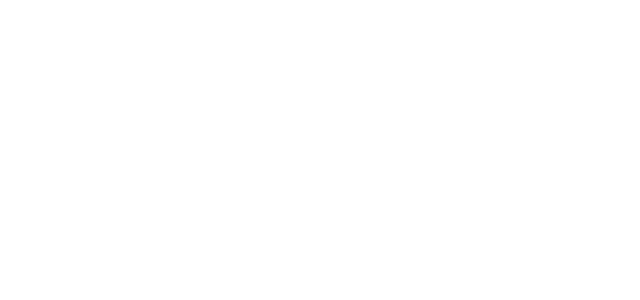
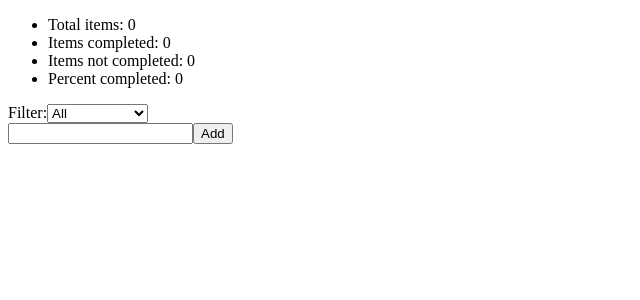
Before and after one commit to yme1313/React_typescript, a React (Create React App) app in the folder ts-react-query/: page /todo in a window 1280 px wide. Before the commit this address had no page. Shown: the top 300 px of the page, without its empty margins (0-640 px from the left). Built offline with nearby package versions, Linux system fonts and the light colour scheme.

Commit message:
20230427 backup

```diff
--- a/ts-react-query/package.json
+++ b/ts-react-query/package.json
@@ -20,6 +20,7 @@
     "react-query-devtools": "^2.6.3",
     "react-router-dom": "^6.10.0",
     "react-scripts": "5.0.1",
+    "recoil": "^0.7.7",
     "styled-components": "^5.3.10",
     "typescript": "^4.4.2",
     "web-vitals": "^2.1.0"
--- a/ts-react-query/src/App.tsx
+++ b/ts-react-query/src/App.tsx
@@ -1,10 +1,11 @@
 import React from 'react';
-import { ReactQueryDevtools } from "@tanstack/react-query-devtools";
-import { Route, Routes} from "react-router-dom";
+import { ReactQueryDevtools } from '@tanstack/react-query-devtools';
+import { Route, Routes } from 'react-router-dom';
 
 import Home from './containers/Home';
-import Movie from "../src/containers/Movie";
-import MuiTest from '../src/containers/MuiTest'
+import Movie from '../src/containers/Movie';
+import MuiTest from '../src/containers/MuiTest';
+import TodoList from './containers/TodoListContainer';
 
 export default function App() {
   return (
@@ -13,6 +14,7 @@
         <Route path="/" element={<Home />} />
         <Route path="/movie" element={<Movie />} />
         <Route path="/muitest" element={<MuiTest />} />
+        <Route path="todo" element={<TodoList />} />
       </Routes>
       <ReactQueryDevtools initialIsOpen={true} />
     </>
--- /dev/null
+++ b/ts-react-query/src/components/TodoItem.tsx
@@ -0,0 +1,58 @@
+import { useRecoilState } from 'recoil';
+import { Todo, todoListState } from '../containers/TodoListContainer';
+
+type Helper = (arr: Todo[], index: number, newValue: Todo) => Todo[];
+const replaceItemAtIndex: Helper = (
+  arr: Todo[],
+  index: number,
+  newValue: Todo,
+) => {
+  return [...arr.slice(0, index), newValue, ...arr.slice(index + 1)];
+};
+
+const removeItemAtIndex = (arr: Todo[], index: number): Todo[] => {
+  return [...arr.slice(0, index), ...arr.slice(index + 1)];
+};
+
+export default function TodoItem({ item }: { item: Todo }) {
+  const [todoList, setTodoList] = useRecoilState(todoListState);
+  const index = todoList.findIndex((listItem) => listItem === item);
+
+  const editItemText: React.ChangeEventHandler<HTMLInputElement> = ({
+    target: { value },
+  }) => {
+    const newList = replaceItemAtIndex(todoList, index, {
+      ...item,
+      text: value,
+    });
+
+    setTodoList(newList);
+  };
+
+  const toggleItemCompletion = () => {
+    const newList = replaceItemAtIndex(todoList, index, {
+      ...item,
+      isComplete: !item.isComplete,
+    });
+
+    setTodoList(newList);
+  };
+
+  const deleteItem = () => {
+    const newList = removeItemAtIndex(todoList, index);
+
+    setTodoList(newList);
+  };
+
+  return (
+    <div>
+      <input type="text" value={item.text} onChange={editItemText} />
+      <input
+        type="checkbox"
+        checked={item.isComplete}
+        onChange={toggleItemCompletion}
+      />
+      <button onClick={deleteItem}>X</button>
+    </div>
+  );
+}
--- /dev/null
+++ b/ts-react-query/src/components/TodoItemCreator.tsx
@@ -0,0 +1,41 @@
+import { useState } from "react";
+import { useSetRecoilState } from "recoil";
+import { todoListState } from "../containers/TodoListContainer";
+
+// 고유한 Id 생성을 위한 유틸리티
+let id = 0;
+function getId() {
+  return id++;
+}
+
+export default function TodoItemCreator() {
+  const [inputValue, setInputValue] = useState<string>("");
+  // useSetRecoilState()을 사용하는 것은 컴포넌트가 값이 바뀔 때 리렌더링을 하기 위해 컴포넌트를 구독하지 않고도 값을 설정하게 해줍니다.
+  const setTodoList = useSetRecoilState(todoListState);
+
+  const addItem = () => {
+    // 기존 todo 리스트를 기반으로 새 todo 리스트를 만들 수 있도록 setter 함수의 updater 형식을 사용한다는 점에 유의해야 한다.
+    setTodoList((oldTodoList) => [
+      ...oldTodoList,
+      {
+        id: getId(),
+        text: inputValue,
+        isComplete: false
+      }
+    ]);
+    setInputValue("");
+  };
+
+  const onChange: React.ChangeEventHandler<HTMLInputElement> = ({
+    target: { value }
+  }) => {
+    setInputValue(value);
+  };
+
+  return (
+    <div>
+      <input type="text" value={inputValue} onChange={onChange} />
+      <button onClick={addItem}>Add</button>
+    </div>
+  );
+}
--- /dev/null
+++ b/ts-react-query/src/components/TodoListFilters.tsx
@@ -0,0 +1,32 @@
+import React from 'react';
+import { atom, useRecoilState } from 'recoil';
+
+/** 필터링 된 todo 리스트 : 전체 todo 리스트에서 일부 기준에 따라
+ ** 특정 항목이 필터링 된 새 리스트(예: 이미 완료된 항목 필터링)를 생성되어 파생된다.
+ */
+type FilterState = 'Show Completed' | 'Show All' | 'Show Uncompleted';
+export const todoListFilterState = atom<FilterState>({
+  key: 'todoListFilterState',
+  default: 'Show All',
+});
+
+export default function TodoListFilters() {
+  const [filter, setFilter] = useRecoilState(todoListFilterState);
+  const updateFilter: React.ChangeEventHandler<HTMLSelectElement> = ({
+    target: { value },
+  }) => {
+    // upcasting always typesafe
+    setFilter(value as FilterState);
+  };
+
+  return (
+    <>
+      Filter:
+      <select value={filter} onChange={updateFilter}>
+        <option value="Show All">All</option>
+        <option value="Show Completed">Completed</option>
+        <option value="Show Uncompleted">Uncompleted</option>
+      </select>
+    </>
+  );
+}
--- /dev/null
+++ b/ts-react-query/src/components/TodoListStats.tsx
@@ -0,0 +1,47 @@
+import React from "react";
+import { todoListState } from "../containers/TodoListContainer";
+import { selector, useRecoilValue } from "recoil";
+
+export const todoListStatsState = selector({
+  key: "TodoListStats",
+  get: ({ get }) => {
+    const todoList = get(todoListState);
+    const totalNum = todoList.length;
+    const totalCompletedNum = todoList.filter((item) => item.isComplete).length;
+    const totalUncompletedNum = totalNum - totalCompletedNum;
+    const percentCompleted =
+      totalNum === 0 ? 0 : (totalCompletedNum / totalNum) * 100;
+
+    return {
+      totalNum,
+      totalCompletedNum,
+      totalUncompletedNum,
+      percentCompleted
+    };
+  }
+});
+/**
+ * Todo list statistics: derived from the complete todo list
+ * by calculating useful attributes of the list,
+ * such as the total number of items in the list,
+ * the number of completed items, and the percentage of items that are completed.
+ */
+export default function TodoListStats() {
+  const {
+    totalNum,
+    totalCompletedNum,
+    totalUncompletedNum,
+    percentCompleted
+  } = useRecoilValue(todoListStatsState);
+
+  const formattedPercentCompleted = Math.round(percentCompleted);
+
+  return (
+    <ul>
+      <li>Total items: {totalNum}</li>
+      <li>Items completed: {totalCompletedNum}</li>
+      <li>Items not completed: {totalUncompletedNum}</li>
+      <li>Percent completed: {formattedPercentCompleted}</li>
+    </ul>
+  );
+}
--- a/ts-react-query/src/containers/Home.tsx
+++ b/ts-react-query/src/containers/Home.tsx
@@ -1,8 +1,7 @@
-import styled from "styled-components";
+import styled from 'styled-components';
 import { Link } from 'react-router-dom';
 
 export default function Home() {
-
   return (
     <Wrapper>
       <Title>첫 화면입니다.</Title>
@@ -12,9 +11,11 @@
       <Button color="red">
         <Link to="/muitest">Material UI</Link>
       </Button>
-      <Button color="blue">Blue Button</Button>
+      <Button color="blue">
+        <Link to="/todo">Todo List</Link>
+      </Button>
     </Wrapper>
-  )
+  );
 }
 
 const Title = styled.h1`
@@ -35,11 +36,11 @@
   padding: 0.5em 1em;
   border-radius: 3px;
   border: none;
-  margin : 10px;
-  cursor : pointer;
+  margin: 10px;
+  cursor: pointer;
 
   & > a {
-    text-decoration : none;
-    color : white;
+    text-decoration: none;
+    color: white;
   }
 `;
--- /dev/null
+++ b/ts-react-query/src/containers/TodoListContainer.tsx
@@ -0,0 +1,54 @@
+import React from 'react';
+import { selector, useRecoilValue } from 'recoil';
+import TodoItem from '../components/TodoItem';
+import TodoItemCreator from '../components/TodoItemCreator';
+import TodoListFilters from '../components/TodoListFilters';
+import { todoListFilterState } from '../components/TodoListFilters';
+import TodoListStats from '../components/TodoListStats';
+import { atom } from 'recoil';
+
+// Todo 안에 값들 타입 지정
+export interface Todo {
+  id: number;
+  text: string;
+  isComplete: boolean;
+}
+// Recoil 생성
+export const todoListState = atom<Todo[]>({
+  key: 'todoList',
+  default: [],
+});
+
+// toListState와 todoListFilterState 파생하여 filteredTodoListState 생성
+const filteredTodoListState = selector({
+  key: 'FilteredTodoList',
+  get: ({ get }) => {
+    const filter = get(todoListFilterState);
+    const list = get(todoListState);
+
+    switch (filter) {
+      case 'Show Completed':
+        return list.filter((item) => item.isComplete);
+      case 'Show Uncompleted':
+        return list.filter((item) => !item.isComplete);
+      default:
+        return list;
+    }
+  },
+});
+
+export default function TodoList() {
+  // 동시에 읽고 쓰기 위함.
+  const todoList = useRecoilValue(filteredTodoListState);
+
+  return (
+    <>
+      <TodoListStats />
+      <TodoListFilters />
+      <TodoItemCreator />
+      {todoList.map((todoItem) => (
+        <TodoItem key={todoItem.id} item={todoItem} />
+      ))}
+    </>
+  );
+}
--- a/ts-react-query/src/index.tsx
+++ b/ts-react-query/src/index.tsx
@@ -1,18 +1,21 @@
-import React from "react";
-import ReactDOM from "react-dom/client";
-import { QueryClient, QueryClientProvider } from "@tanstack/react-query";
-import {BrowserRouter} from 'react-router-dom'
-import App from "./App";
+import React from 'react';
+import ReactDOM from 'react-dom/client';
+import { RecoilRoot } from 'recoil';
+import { QueryClient, QueryClientProvider } from '@tanstack/react-query';
+import { BrowserRouter } from 'react-router-dom';
+import App from './App';
 
 const root = ReactDOM.createRoot(
-  document.getElementById("root") as HTMLElement
+  document.getElementById('root') as HTMLElement,
 );
 const queryClient = new QueryClient(); // 생성
 
 root.render(
-  <BrowserRouter>
-    <QueryClientProvider client={queryClient}>
+  <RecoilRoot>
+    <BrowserRouter>
+      <QueryClientProvider client={queryClient}>
         <App />
-    </QueryClientProvider>
-  </BrowserRouter>
+      </QueryClientProvider>
+    </BrowserRouter>
+  </RecoilRoot>,
 );
--- /dev/null
+++ b/ts-react-query/src/recoil/index.ts
@@ -0,0 +1,6 @@
+import { atom } from 'recoil';
+
+export const todoListState  = atom<string[]>({
+  key: 'todoList',
+  default: [],
+})
```
Also changed, not shown: 1 other file (tests, documents, lock files or other folders). Lines whose indentation alone changed are shown as unchanged.
